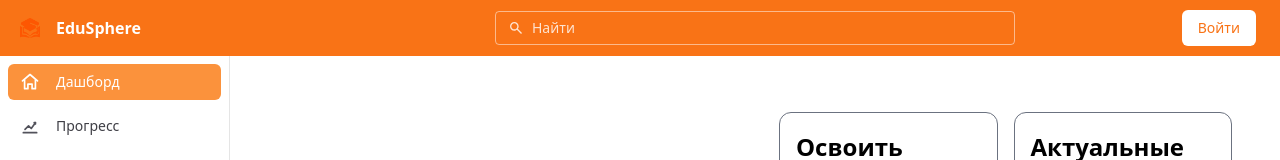
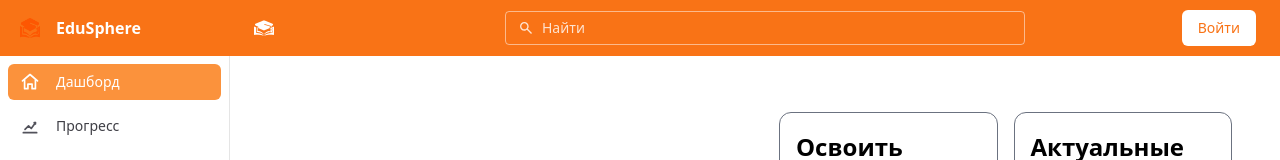
Before and after one commit to qsor/SmartEdu, a React (Vite) app in the folder client/: page /dashboard in a window 1280 px wide. Shown: the top 160 px of the page. Built offline with nearby package versions, Linux system fonts and the light colour scheme.

Commit message:
Favicon space trim; Logo integration inside header

```diff
--- a/client/src/components/Header.tsx
+++ b/client/src/components/Header.tsx
@@ -2,6 +2,7 @@ import { useState } from "react";
 import { useNavigate } from "react-router-dom";
 import bellIcon from "../assets/bell.svg";
 import chevronDownIcon from "../assets/chevronDown.svg";
+import headerLogo from "../assets/logo-light.png";
 import DropdownMenu from "./dropdownMenu";
 import SearchInput from "./button/SearchInput";
 import { useAuth } from "../hooks/useAuth";
@@ -41,6 +42,11 @@ export const Header: React.FC<HeaderProps> = ({
     navigate("/help");
   };
 
+  // Вернуться на главную при нажатии на логотип
+  const handleToIndex = () => {
+    navigate("/");
+  };
+
   const displayName = user
     ? `${user.firstName || ""} ${user.lastName || ""}`.trim()
     : "Пользователь";
@@ -49,6 +55,9 @@ export const Header: React.FC<HeaderProps> = ({
     <header
       className={`fixed right-0 top-0 z-20 h-[56px] bg-orange-500 flex items-center px-6 transition-all ${isFullWidth ? "left-0" : "left-[230px]"}`}
     >
+      <img src={headerLogo} alt="logo" className="float-left width-[20px] height-[20px]"
+      onClick={() => handleToIndex()} ></img>
+
       <div className="mx-auto w-full max-w-[520px]">
         <SearchInput />
       </div>
```
Also changed, not shown: client/public/favicon.svg, client/src/assets/logo-light.png (added).
